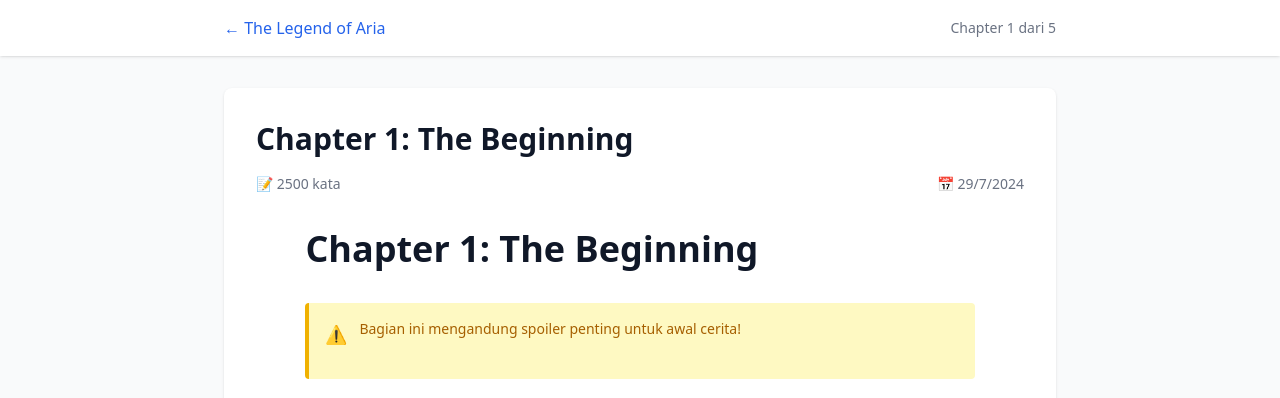
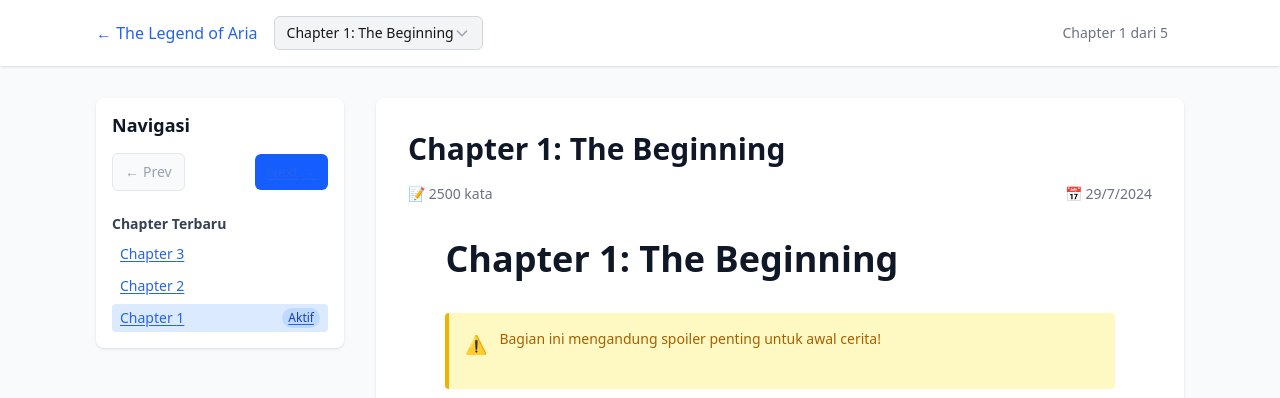
Before and after one commit to muhammad-zainal-muttaqin/novel-vercel, a Next.js app: page /novel/the-legend-of-aria/chapter-1 in a window 1280 px wide. Shown: the top 398 px of the page. Built offline with nearby package versions, Linux system fonts and the light colour scheme.

Commit message:
feat: implement compact navigation design with dropdown and sidebar layout

```diff
--- a/src/app/novel/[slug]/[chapter]/page.tsx
+++ b/src/app/novel/[slug]/[chapter]/page.tsx
@@ -3,6 +3,9 @@ import { notFound } from 'next/navigation';
 import MDXRenderer from '@/components/MDXRenderer';
 import { analytics } from '@/utils/analytics';
 import Button from '@/components/Button';
+import ChapterDropdown from '@/components/ChapterDropdown';
+import CompactNavigation from '@/components/CompactNavigation';
+import QuickChapterList from '@/components/QuickChapterList';
 import type { Metadata } from 'next';
 
 interface PageProps {
@@ -91,26 +94,70 @@ export default async function ChapterPage({ params }: PageProps) {
 
   return (
     <div className="min-h-screen bg-gray-50">
-      {/* Header */}
+      {/* Header dengan Navigasi Compact */}
       <header className="bg-white shadow-sm sticky top-0 z-10">
-        <div className="max-w-4xl mx-auto px-4 sm:px-6 lg:px-8">
+        <div className="max-w-6xl mx-auto px-4 sm:px-6 lg:px-8">
           <div className="flex justify-between items-center py-4">
-            <div>
+            <div className="flex items-center space-x-4">
               <Button href={`/novel/${slug}`} variant="primary" className="inline-block text-blue-600 hover:text-blue-800 transition-colors bg-transparent shadow-none">
                 ← {novel.metadata.title}
               </Button>
+
+              {/* Chapter Dropdown */}
+              <ChapterDropdown
+                chapters={novel.metadata.chapters}
+                currentChapter={chapter}
+                novelSlug={slug}
+              />
             </div>
-            <div className="text-sm text-gray-500">
+
+            <div className="flex items-center space-x-4">
+              <div className="text-sm text-gray-500 hidden sm:block">
                 Chapter {currentChapter.number} dari {novel.metadata.totalChapters}
+              </div>
+
+              {/* Mobile Navigation */}
+              <div className="flex items-center space-x-2 sm:hidden">
+                <CompactNavigation
+                  prevChapter={prevChapter || undefined}
+                  nextChapter={nextChapter || undefined}
+                  novelSlug={slug}
+                />
+              </div>
             </div>
           </div>
         </div>
       </header>
 
-      {/* Main Content */}
-      <main className="max-w-4xl mx-auto px-4 sm:px-6 lg:px-8 py-8">
+      {/* Main Content dengan Layout Grid */}
+      <main className="max-w-6xl mx-auto px-4 sm:px-6 lg:px-8 py-8">
+        <div className="grid grid-cols-1 lg:grid-cols-4 gap-8">
+          {/* Sidebar untuk Navigasi */}
+          <div className="lg:col-span-1 order-2 lg:order-1">
+            <div className="bg-white rounded-lg shadow-sm p-4 lg:sticky lg:top-24">
+              <h3 className="text-lg font-semibold text-gray-900 mb-4">Navigasi</h3>
+
+              {/* Compact Navigation Buttons */}
+              <CompactNavigation
+                prevChapter={prevChapter || undefined}
+                nextChapter={nextChapter || undefined}
+                novelSlug={slug}
+              />
+
+              {/* Quick Chapter List */}
+              <QuickChapterList
+                chapters={novel.metadata.chapters}
+                currentChapter={chapter}
+                novelSlug={slug}
+                maxDisplay={8}
+              />
+            </div>
+          </div>
+
+          {/* Main Content Area */}
+          <div className="lg:col-span-3 order-1 lg:order-2">
             {/* Chapter Content */}
-        <article className="bg-white rounded-lg shadow-sm p-8 mb-8">
+            <article className="bg-white rounded-lg shadow-sm p-8 mb-6">
               <header className="mb-8">
                 <h1 className="text-3xl font-bold text-gray-900 mb-4">
                   Chapter {currentChapter.number}: {currentChapter.title}
@@ -127,40 +174,14 @@ export default async function ChapterPage({ params }: PageProps) {
               </div>
             </article>
 
-                {/* Chapter Navigation */}
-        <div className="bg-white rounded-lg shadow-sm p-6">
-          <div className="flex flex-col md:flex-row justify-between items-start md:items-center gap-4">
-            {prevChapter ? (
-                             <Button
-                 href={`/novel/${slug}/${prevChapter.slug}`}
-                 variant="primary"
-                 className="inline-block flex items-center text-blue-600 hover:text-blue-800 transition-colors bg-transparent shadow-none w-full md:w-auto"
-               >
-                <span className="mr-2">←</span>
-                <div className="min-w-0 flex-1">
-                  <div className="text-sm text-gray-500">Chapter Sebelumnya</div>
-                  <div className="font-medium truncate">Chapter {prevChapter.number}: {prevChapter.title}</div>
+            {/* Bottom Navigation */}
+            <div className="bg-white rounded-lg shadow-sm p-4">
+              <CompactNavigation
+                prevChapter={prevChapter || undefined}
+                nextChapter={nextChapter || undefined}
+                novelSlug={slug}
+              />
             </div>
-              </Button>
-            ) : (
-              <div></div>
-            )}
-
-            {nextChapter ? (
-                             <Button
-                 href={`/novel/${slug}/${nextChapter.slug}`}
-                 variant="primary"
-                 className="inline-block flex items-center text-blue-600 hover:text-blue-800 transition-colors bg-transparent shadow-none w-full md:w-auto"
-               >
-                <div className="text-right min-w-0 flex-1">
-                  <div className="text-sm text-gray-500">Chapter Selanjutnya</div>
-                  <div className="font-medium truncate">Chapter {nextChapter.number}: {nextChapter.title}</div>
-                </div>
-                <span className="ml-2">→</span>
-              </Button>
-            ) : (
-              <div></div>
-            )}
           </div>
         </div>
 
--- /dev/null
+++ b/src/components/ChapterDropdown.tsx
@@ -0,0 +1,85 @@
+'use client';
+
+import { useState, useRef, useEffect } from 'react';
+import { useRouter } from 'next/navigation';
+
+interface Chapter {
+  slug: string;
+  number: number;
+  title: string;
+}
+
+interface ChapterDropdownProps {
+  chapters: Chapter[];
+  currentChapter: string;
+  novelSlug: string;
+}
+
+export default function ChapterDropdown({ chapters, currentChapter, novelSlug }: ChapterDropdownProps) {
+  const [isOpen, setIsOpen] = useState(false);
+  const [selectedChapter, setSelectedChapter] = useState(currentChapter);
+  const dropdownRef = useRef<HTMLDivElement>(null);
+  const router = useRouter();
+
+  const currentChapterData = chapters.find(ch => ch.slug === currentChapter);
+
+  useEffect(() => {
+    function handleClickOutside(event: MouseEvent) {
+      if (dropdownRef.current && !dropdownRef.current.contains(event.target as Node)) {
+        setIsOpen(false);
+      }
+    }
+
+    document.addEventListener('mousedown', handleClickOutside);
+    return () => {
+      document.removeEventListener('mousedown', handleClickOutside);
+    };
+  }, []);
+
+  const handleChapterSelect = (chapterSlug: string) => {
+    if (chapterSlug !== currentChapter) {
+      router.push(`/novel/${novelSlug}/${chapterSlug}`);
+    }
+    setIsOpen(false);
+  };
+
+  return (
+    <div className="relative" ref={dropdownRef}>
+      <button
+        onClick={() => setIsOpen(!isOpen)}
+        className="flex items-center justify-between w-full bg-gray-100 border border-gray-300 rounded-md px-3 py-1.5 text-sm focus:outline-none focus:ring-2 focus:ring-blue-500 focus:border-transparent hover:bg-gray-200 transition-colors"
+      >
+        <span className="truncate">
+          {currentChapterData ? `Chapter ${currentChapterData.number}: ${currentChapterData.title}` : 'Pilih Chapter'}
+        </span>
+        <svg
+          className={`h-4 w-4 text-gray-400 transition-transform ${isOpen ? 'rotate-180' : ''}`}
+          fill="none"
+          stroke="currentColor"
+          viewBox="0 0 24 24"
+        >
+          <path strokeLinecap="round" strokeLinejoin="round" strokeWidth={2} d="M19 9l-7 7-7-7" />
+        </svg>
+      </button>
+
+      {isOpen && (
+        <div className="absolute top-full left-0 right-0 mt-1 bg-white border border-gray-300 rounded-md shadow-lg z-50 max-h-64 overflow-y-auto">
+          {chapters.map((chapter) => (
+            <button
+              key={chapter.slug}
+              onClick={() => handleChapterSelect(chapter.slug)}
+              className={`w-full text-left px-3 py-2 text-sm hover:bg-gray-100 transition-colors ${
+                chapter.slug === currentChapter
+                  ? 'bg-blue-100 text-blue-700 font-medium'
+                  : 'text-gray-700'
+              }`}
+            >
+              <div className="font-medium">Chapter {chapter.number}</div>
+              <div className="text-xs text-gray-500 truncate">{chapter.title}</div>
+            </button>
+          ))}
+        </div>
+      )}
+    </div>
+  );
+}
--- /dev/null
+++ b/src/components/CompactNavigation.tsx
@@ -0,0 +1,57 @@
+'use client';
+
+import Link from 'next/link';
+
+interface Chapter {
+  slug: string;
+  number: number;
+  title: string;
+}
+
+interface CompactNavigationProps {
+  prevChapter?: Chapter;
+  nextChapter?: Chapter;
+  novelSlug: string;
+}
+
+export default function CompactNavigation({ prevChapter, nextChapter, novelSlug }: CompactNavigationProps) {
+  return (
+    <div className="flex justify-between items-center gap-4">
+      {prevChapter ? (
+        <Link
+          href={`/novel/${novelSlug}/${prevChapter.slug}`}
+          className="flex items-center px-3 py-2 text-sm bg-gray-100 hover:bg-gray-200 text-gray-700 border border-gray-300 rounded-md transition-colors"
+        >
+          <span className="mr-1">←</span>
+          <span>Prev</span>
+        </Link>
+      ) : (
+        <button
+          disabled
+          className="flex items-center px-3 py-2 text-sm bg-gray-50 text-gray-400 border border-gray-200 rounded-md cursor-not-allowed"
+        >
+          <span className="mr-1">←</span>
+          <span>Prev</span>
+        </button>
+      )}
+
+      {nextChapter ? (
+        <Link
+          href={`/novel/${novelSlug}/${nextChapter.slug}`}
+          className="flex items-center px-3 py-2 text-sm bg-blue-600 hover:bg-blue-700 text-white rounded-md transition-colors"
+        >
+          <span>Next</span>
+          <span className="ml-1">→</span>
+        </Link>
+      ) : (
+        <button
+          disabled
+          className="flex items-center px-3 py-2 text-sm bg-gray-50 text-gray-400 border border-gray-200 rounded-md cursor-not-allowed"
+        >
+          <span>Next</span>
+          <span className="ml-1">→</span>
+        </button>
+      )}
+    </div>
+  );
+}
--- /dev/null
+++ b/src/components/QuickChapterList.tsx
@@ -0,0 +1,65 @@
+'use client';
+
+import Link from 'next/link';
+
+interface Chapter {
+  slug: string;
+  number: number;
+  title: string;
+}
+
+interface QuickChapterListProps {
+  chapters: Chapter[];
+  currentChapter: string;
+  novelSlug: string;
+  maxDisplay?: number;
+}
+
+export default function QuickChapterList({
+  chapters,
+  currentChapter,
+  novelSlug,
+  maxDisplay = 10
+}: QuickChapterListProps) {
+  // Ambil chapter terbaru untuk ditampilkan
+  const recentChapters = chapters.slice(-maxDisplay).reverse();
+
+  return (
+    <div className="mt-6">
+      <h4 className="text-sm font-medium text-gray-700 mb-2">Chapter Terbaru</h4>
+      <div className="max-h-64 overflow-y-auto space-y-1">
+        {recentChapters.map((chapter) => (
+          <Link
+            key={chapter.slug}
+            href={`/novel/${novelSlug}/${chapter.slug}`}
+            className={`block text-sm px-2 py-1 rounded transition-colors ${
+              chapter.slug === currentChapter
+                ? 'bg-blue-100 text-blue-700 font-medium'
+                : 'text-gray-600 hover:bg-gray-100'
+            }`}
+          >
+            <div className="flex items-center justify-between">
+              <span>Chapter {chapter.number}</span>
+              {chapter.slug === currentChapter && (
+                <span className="text-xs bg-blue-200 text-blue-800 px-1.5 py-0.5 rounded-full">
+                  Aktif
+                </span>
+              )}
+            </div>
+          </Link>
+        ))}
+      </div>
+
+      {chapters.length > maxDisplay && (
+        <div className="mt-3 pt-3 border-t border-gray-200">
+          <Link
+            href={`/novel/${novelSlug}`}
+            className="text-xs text-blue-600 hover:text-blue-800 transition-colors"
+          >
+            Lihat Semua Chapter →
+          </Link>
+        </div>
+      )}
+    </div>
+  );
+}
```
Lines whose indentation alone changed are shown as unchanged.
